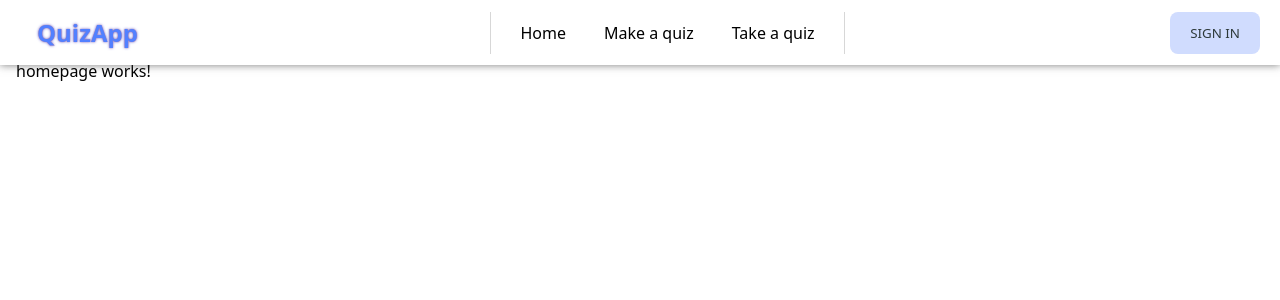
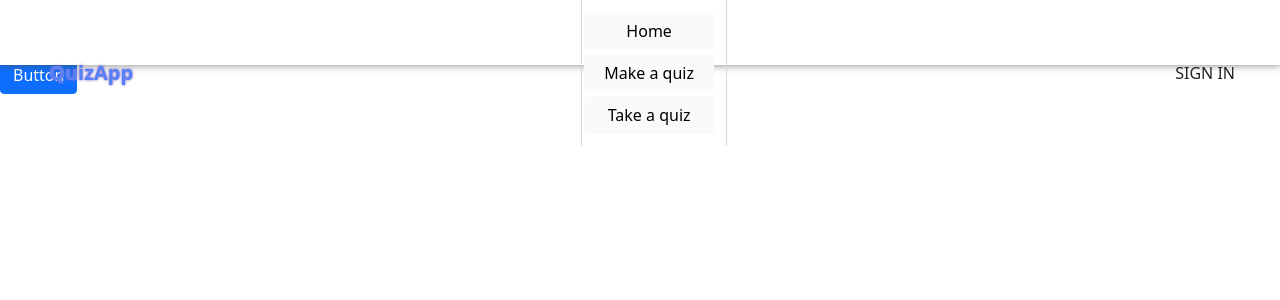
Before and after one commit to ErykNe/Quiz-App, an Angular app: page / in a window 1280 px wide. Shown: the top 300 px of the page. Built offline with nearby package versions, Linux system fonts and the light colour scheme.

Commit message:
Bootstrap correct implementation

```diff
--- a/src/global_styles.css
+++ b/src/global_styles.css
@@ -1,12 +1,12 @@
 body {
   font-family:system-ui, -apple-system, BlinkMacSystemFont, 'Segoe UI', Roboto, Oxygen, Ubuntu, Cantarell, 'Open Sans', 'Helvetica Neue', sans-serif;
-  margin-top: 60px;
+  margin-top: 45px;
 }
 main {
   color: white;
 }
 
-.container {
+.container-fluid {
   display: flex;
   justify-content: space-between;
   background-color: white;
@@ -23,7 +23,7 @@ main {
   float: left;
   border-left: 1px solid rgb(215, 215, 215);
   border-right: 1px solid rgb(215, 215, 215);
-  margin-left: 20px;
+  margin-left: -10px;
 }
 .active {
   margin: 2px;
--- a/src/home.page/homepage.component.css
+++ b/src/home.page/homepage.component.css
@@ -0,0 +1,14 @@
+p {
+    animation: moveInBottom 0.7s ease-out;
+}
+@keyframes moveInBottom {
+    0% {
+        opacity: 0;
+        transform: translateY(10px);
+    }
+
+    100% {
+        opacity: 1;
+        transform: translateY(0px);
+    }
+}
--- a/src/home.page/homepage.component.html
+++ b/src/home.page/homepage.component.html
@@ -1,3 +1,4 @@
 <p>
 homepage works!
 </p>
+<button class="btn btn-primary">Button</button>
--- a/src/index.html
+++ b/src/index.html
@@ -1,7 +1,7 @@
 <!DOCTYPE html>
 <html lang="en">
   <head>
-    <title>My app</title>
+    <title>QuizApp</title>
     <meta charset="UTF-8" />
   </head>
   <body>
--- a/src/main.html
+++ b/src/main.html
@@ -1,22 +1,23 @@
 <!DOCTYPE html>
 <html lang="en">
   <head>
-    <title>My app</title>
+    <title>QuizApp</title>
     <meta charset="UTF-8" />
     <link rel="stylesheet" href="global_styles.css">
+    <link href="https://cdn.jsdelivr.net/npm/bootstrap@5.0.2/dist/css/bootstrap.min.css" rel="stylesheet" integrity="sha384-EVSTQN3/azprG1Anm3QDgpJLIm9Nao0Yz1ztcQTwFspd3yD65VohhpuuCOmLASjC" crossorigin="anonymous">
   </head>
   <body>
     <nav class="navbar">
-      <div class="container">
+      <div class="container-fluid">
         <div class="navbar-header">
-          <a class="navbar-brand">QuizApp</a>
+          <a class="navbar-brand" (click)="showHome()">QuizApp</a>
         </div>
         <ul class="navbar-nav">
-          <li class="active"><a (click)="showHome()">Home</a></li>
-          <li class="active"><a (click)="showQuizBuilder()">Make a quiz</a></li>
-          <li class="active"><a (click)="showQuizApp()">Take a quiz</a></li>
+          <li class="btn btn-light active"><a (click)="showHome()">Home</a></li>
+          <li class="btn btn-light active"><a (click)="showQuizBuilder()">Make a quiz</a></li>
+          <li class="btn btn-light active"><a (click)="showQuizApp()">Take a quiz</a></li>
         </ul>
-        <button class="navbar-btn" (click)="showRegistrationApp()">SIGN IN</button>
+        <button class="btn navbar-btn" (click)="showRegistrationApp()">SIGN IN</button>
       </div>
     </nav>
     <div class="main-page">
@@ -33,5 +34,6 @@
         <app-registrationapp></app-registrationapp>
       </div>
     </div>
+    <script src="https://cdn.jsdelivr.net/npm/bootstrap@5.0.2/dist/js/bootstrap.bundle.min.js" integrity="sha384-MrcW6ZMFYlzcLA8Nl+NtUVF0sA7MsXsP1UyJoMp4YLEuNSfAP+JcXn/tWtIaxVXM" crossorigin="anonymous"></script>
   </body>
 </html>
--- a/src/quiz.app/quiz.component.html
+++ b/src/quiz.app/quiz.component.html
@@ -8,4 +8,5 @@
   </div>
 </form>
 <button (click)="showScore()">Zatwierdź</button>
-<p *ngIf="score != -1">Twoj wynik: {{score}}/4</p>
+<p *ngIf="score != -1">Twoj wynik: {{score}}<a>/4</a></p>
+<br><br><br><br><br><br><br><br><br><br><br><br><br><br><br><br><br><br><br><br><br><br><br><br><br><br><br><br><br><br><br><br><br><br><br><br><br><br>
--- a/src/quiz.app/quiz.component.ts
+++ b/src/quiz.app/quiz.component.ts
@@ -33,6 +33,7 @@ export class QuizComponent implements OnInit {
   }
   showScore(){
     let a = 0;
+    this.score++;
     this.userAnswers.forEach((answer) =>{
       if(this.questions[a].answers.findIndex(elem => elem == answer) == this.questions[a].index_correct){
         this.score++;
```
